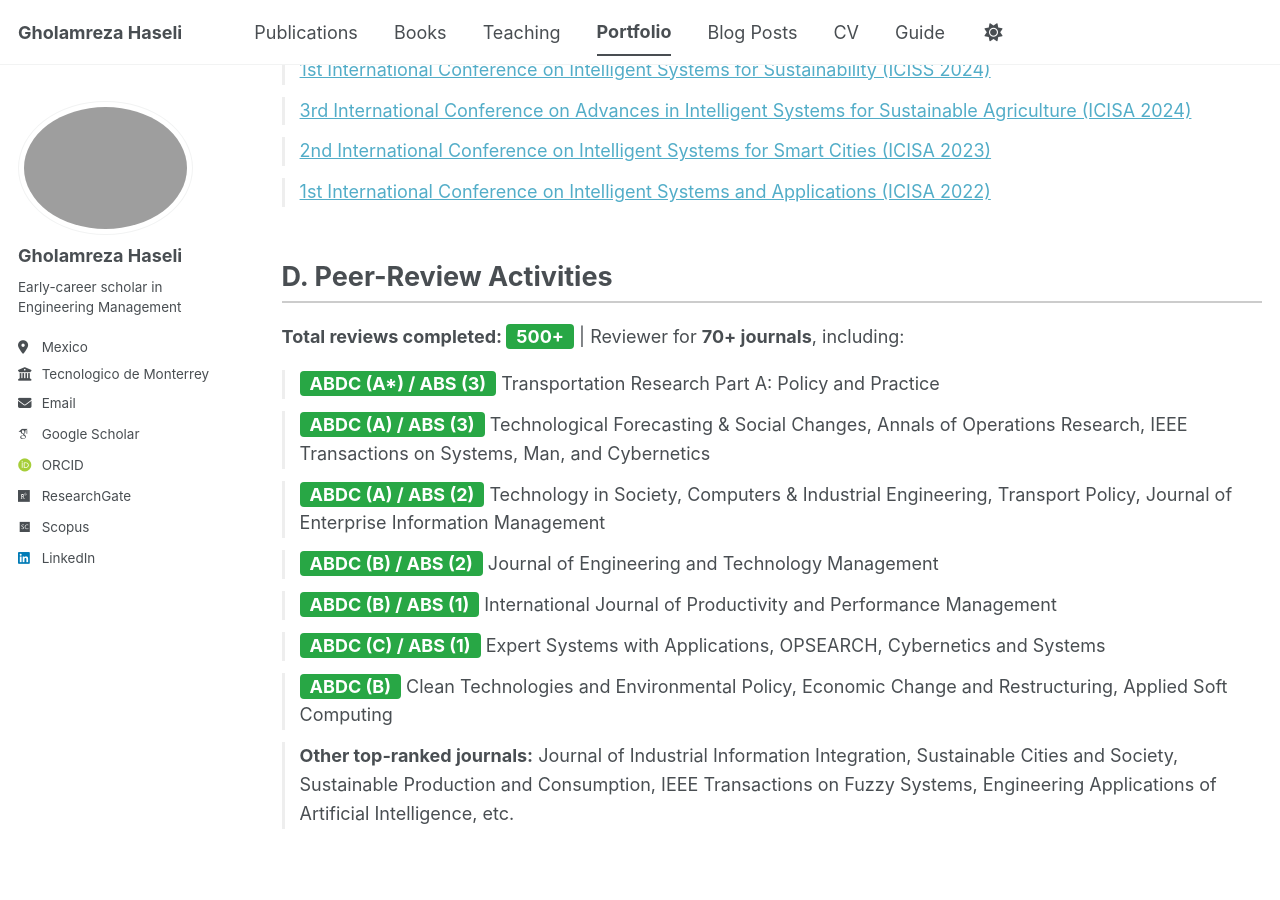
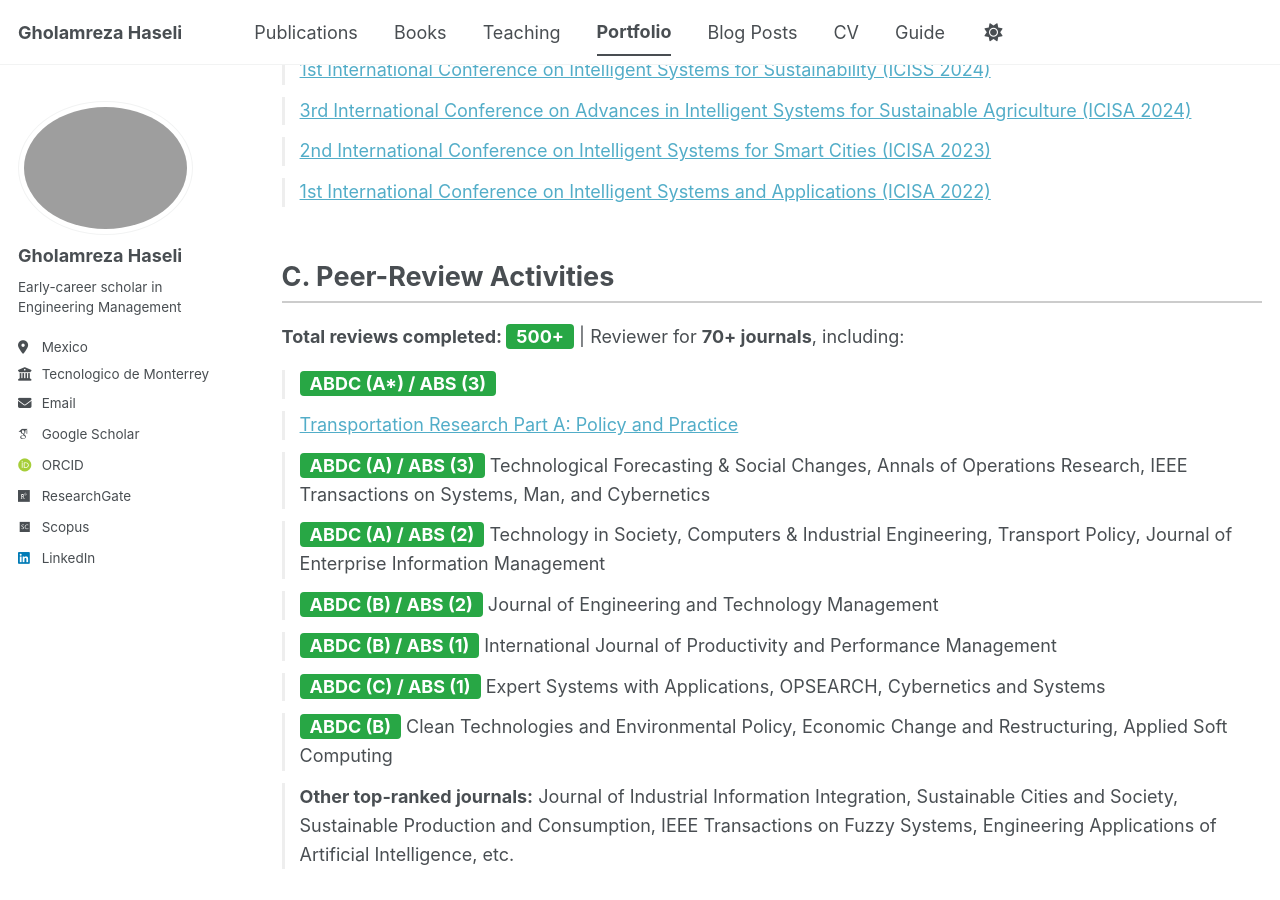
Before and after one commit to Gholamreza-Haseli/Gholamreza-Haseli.github.io, a Jekyll site: the page built from _pages/portfolio.html, in a window 1280 px wide and 900 px high, scrolled down 539 px. Built offline with Jekyll 4.4.1, drawn with Linux system fonts in a browser that asks for light colours; some web fonts are replaced; a script bundle is joined from its source files by our own code; library files that are not in the unit come from our copies.

Commit message:
Update portfolio.html

```diff
--- a/_pages/portfolio.html
+++ b/_pages/portfolio.html
@@ -79,15 +79,15 @@ author_profile: true
   </ul>
 
 
-  <h2 class="activity-title">D. Peer-Review Activities</h2>
+  <h2 class="activity-title">C. Peer-Review Activities</h2>
   <p style="margin-bottom: 20px;">
     <strong>Total reviews completed: <span class="badge-green">500+</span></strong> |
     Reviewer for <strong>70+ journals</strong>, including:
   </p>
 
   <ul class="activity-list">
-    <li><span class="badge-green">ABDC (A*) / ABS (3)</span>
-      Transportation Research Part A: Policy and Practice</li>
+    <li><span class="badge-green">ABDC (A*) / ABS (3)</span></li>
+    <li><a href="https://www.sciencedirect.com/journal/transportation-research-part-a-policy-and-practice" target="_blank">Transportation Research Part A: Policy and Practice</a></li>
     <li><span class="badge-green">ABDC (A) / ABS (3)</span> Technological Forecasting & Social Changes, Annals of Operations Research, IEEE Transactions on Systems, Man, and Cybernetics</li>
     <li><span class="badge-green">ABDC (A) / ABS (2)</span> Technology in Society, Computers & Industrial Engineering, Transport Policy, Journal of Enterprise Information Management</li>
     <li><span class="badge-green">ABDC (B) / ABS (2)</span> Journal of Engineering and Technology Management</li>
```
